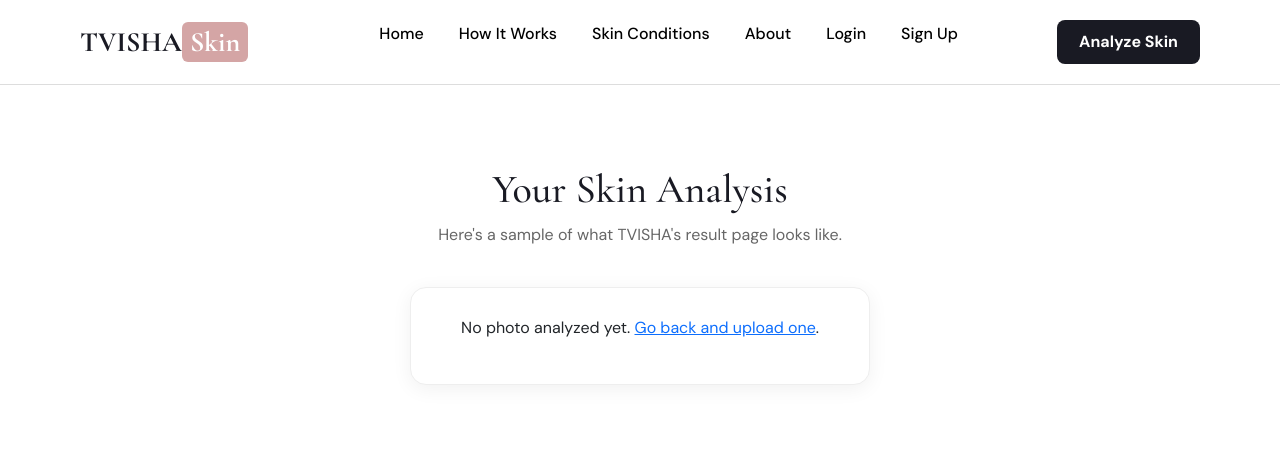
After one commit to Sandhya17-art/Tvisha-skin-ai, a Flask app: page /result in a window 1280 px wide. The commit adds this page. Shown: the top 464 px of the page. Run offline with Flask 3, Linux system fonts and the light colour scheme.

Commit message:
Add a dedicated result page for the demo analysis flow

```diff
--- a/app.py
+++ b/app.py
@@ -76,5 +76,10 @@ def about():
     return render_template("about.html")
 
 
+@app.route("/result")
+def result():
+    return render_template("result.html")
+
+
 if __name__ == "__main__":
     app.run(debug=True, port=5001)
--- a/static/js/main.js
+++ b/static/js/main.js
@@ -7,8 +7,8 @@ if (uploadForm) {
   const previewImage = document.getElementById('previewImage');
   const analyzeBtn = document.getElementById('analyzeBtn');
   const loadingState = document.getElementById('loadingState');
-  const resultCard = document.getElementById('resultCard');
-  const resultConfBar = document.getElementById('resultConfBar');
+
+  let selectedPhotoDataUrl = null;
 
   uploadBox.addEventListener('click', () => fileInput.click());
 
@@ -36,32 +36,33 @@ if (uploadForm) {
 
     const reader = new FileReader();
     reader.onload = (e) => {
-      previewImage.src = e.target.result;
+      selectedPhotoDataUrl = e.target.result;
+      previewImage.src = selectedPhotoDataUrl;
       previewImage.hidden = false;
       uploadPlaceholder.hidden = true;
     };
     reader.readAsDataURL(file);
 
     analyzeBtn.disabled = false;
-    resultCard.hidden = true;
-    resultConfBar.style.width = '0%';
   }
 
   analyzeBtn.addEventListener('click', () => {
     analyzeBtn.disabled = true;
-    resultCard.hidden = true;
     loadingState.hidden = false;
 
     setTimeout(() => {
-      loadingState.hidden = true;
-      resultCard.hidden = false;
-      analyzeBtn.disabled = false;
-
-      // animate the confidence bar in after the card appears
-      requestAnimationFrame(() => {
-        resultConfBar.style.transition = 'width 0.8s ease';
-        resultConfBar.style.width = '94%';
-      });
+      const demoResult = {
+        photo: selectedPhotoDataUrl,
+        condition: 'Inflammatory Acne',
+        confidence: 94,
+        advice: [
+          'Apply broad-spectrum SPF 30+ daily',
+          'Never pick or pop affected areas',
+          'Use a gentle, non-comedogenic cleanser'
+        ]
+      };
+      localStorage.setItem('tvishaDemoResult', JSON.stringify(demoResult));
+      window.location.href = '/result';
     }, 1800);
   });
 }
--- /dev/null
+++ b/static/js/result.js
@@ -0,0 +1,40 @@
+document.addEventListener('DOMContentLoaded', () => {
+  const dataString = localStorage.getItem('tvishaDemoResult');
+  const noResult = document.getElementById('noResult');
+  const resultWrap = document.getElementById('resultWrap');
+
+  if (!dataString) {
+    noResult.hidden = false;
+    resultWrap.hidden = true;
+    return;
+  }
+
+  const data = JSON.parse(dataString);
+
+  noResult.hidden = true;
+  resultWrap.hidden = false;
+
+  const photo = document.getElementById('resultPhoto');
+  if (data.photo) {
+    photo.src = data.photo;
+  } else {
+    photo.hidden = true;
+  }
+
+  document.getElementById('resultCondition').textContent = data.condition;
+  document.getElementById('resultConfidence').textContent = data.confidence + '%';
+
+  const adviceList = document.getElementById('resultAdvice');
+  adviceList.innerHTML = '';
+  data.advice.forEach((tip) => {
+    const li = document.createElement('li');
+    li.textContent = tip;
+    adviceList.appendChild(li);
+  });
+
+  requestAnimationFrame(() => {
+    const bar = document.getElementById('resultConfBar');
+    bar.style.transition = 'width 0.8s ease';
+    bar.style.width = data.confidence + '%';
+  });
+});
--- /dev/null
+++ b/templates/result.html
@@ -0,0 +1,44 @@
+{% extends "base.html" %}
+{% block title %}Your Results - TVISHA{% endblock %}
+{% block content %}
+
+<section class="upload-section">
+  <div class="container" style="max-width: 620px;">
+    <h2>Your Skin Analysis</h2>
+    <p class="upload-subtitle">Here's a sample of what TVISHA's result page looks like.</p>
+
+    <div id="noResult" class="result-card" style="text-align:center;">
+      <p>No photo analyzed yet. <a href="/#upload">Go back and upload one</a>.</p>
+    </div>
+
+    <div id="resultWrap" hidden>
+      <div style="text-align:center; margin-bottom:20px;">
+        <img id="resultPhoto" class="preview-image" alt="Uploaded photo">
+      </div>
+
+      <div class="result-card">
+        <span class="result-tag">Sample Result</span>
+        <div class="result-heading">
+          <h3 id="resultCondition">Inflammatory Acne</h3>
+          <span class="result-confidence" id="resultConfidence">94%</span>
+        </div>
+        <div class="conf-track"><div class="conf-fill" id="resultConfBar" style="width:0%"></div></div>
+        <h4>Care Advice</h4>
+        <ul id="resultAdvice">
+          <li>Apply broad-spectrum SPF 30+ daily</li>
+          <li>Never pick or pop affected areas</li>
+          <li>Use a gentle, non-comedogenic cleanser</li>
+        </ul>
+      </div>
+
+      <div style="text-align:center; margin-top:25px;">
+        <a href="/#upload" class="hero-btn">Analyze Another Photo</a>
+      </div>
+    </div>
+  </div>
+</section>
+
+{% endblock %}
+{% block extra_js %}
+<script src="{{ url_for('static', filename='js/result.js') }}"></script>
+{% endblock %}
```
Also changed, not shown: templates/index.html (+0 -16 lines).
